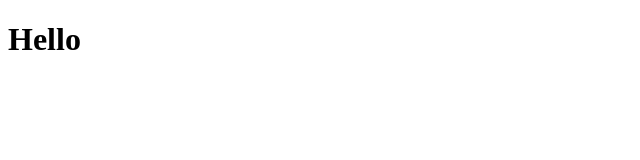
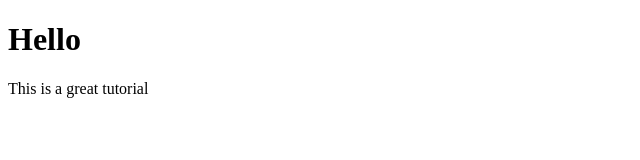
Before and after one commit to Weiss001/git-course, a plain HTML site: page index.html in a window 1280 px wide. Shown: the whole page, without its empty margins (0-640 px from the left). Drawn offline with Linux system fonts and the light colour scheme.

Commit message:
Change the index file

```diff
--- a/index.html
+++ b/index.html
@@ -8,5 +8,5 @@
 </head>
 <body>
     <h1>Hello</h1>
+    <p>This is a great tutorial</p>
 </body>
-</html>
```
